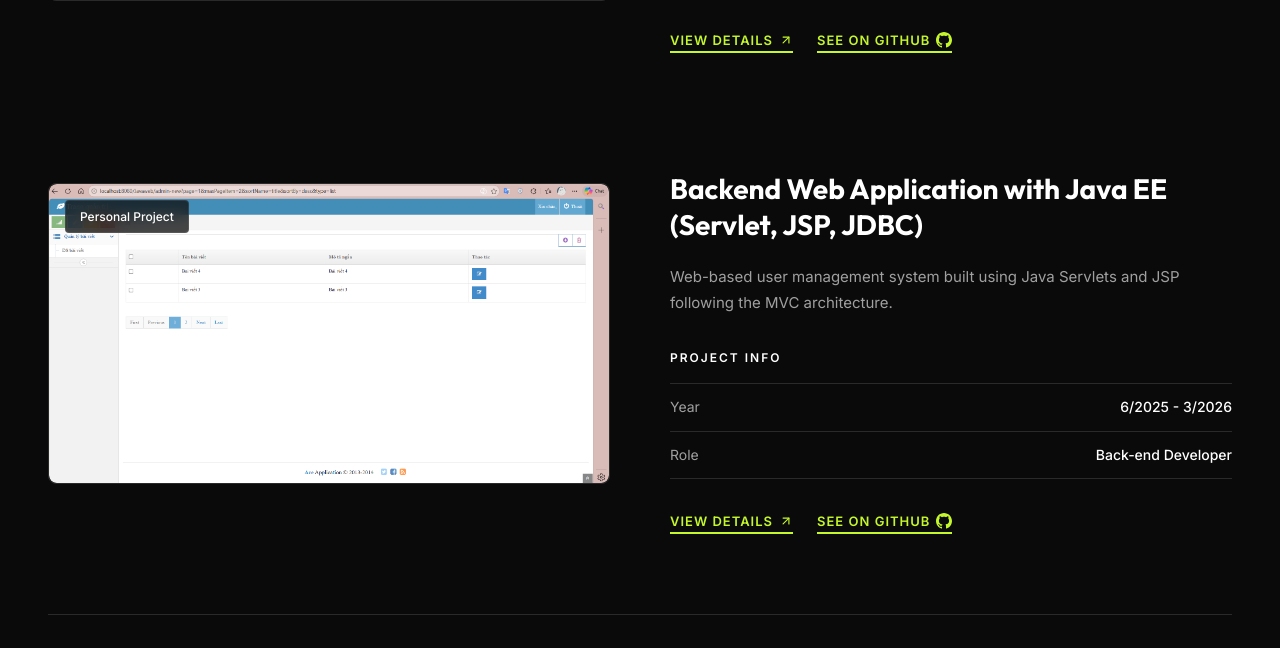
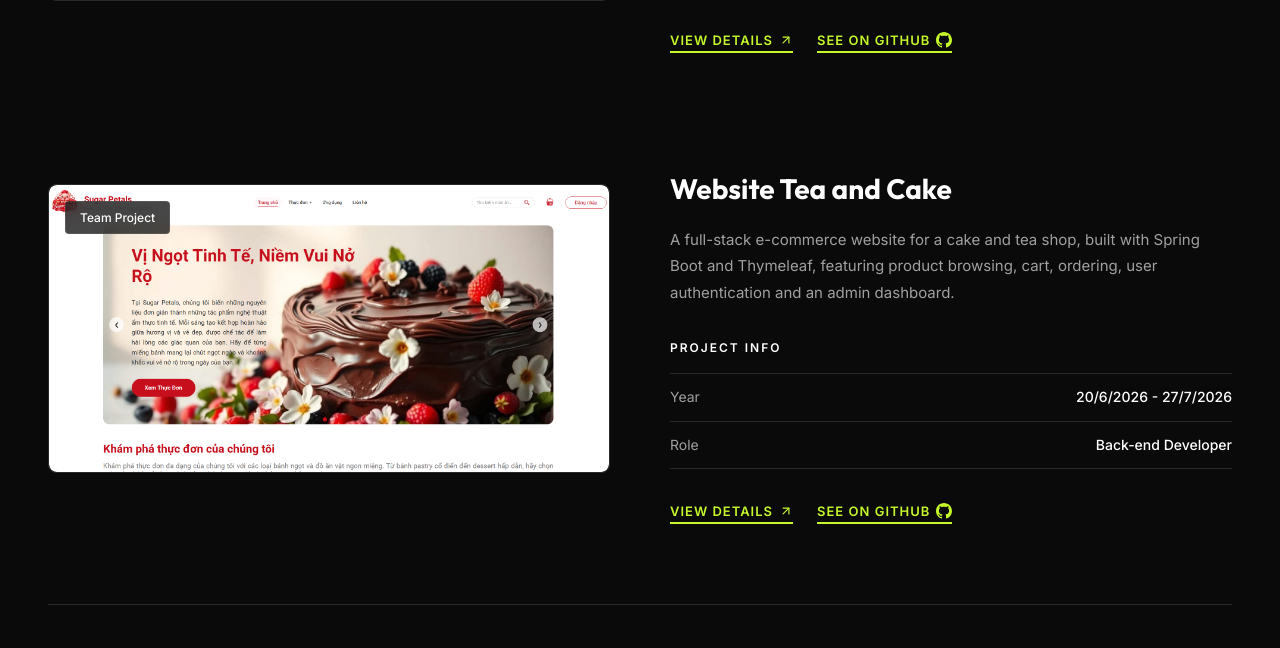
Before and after one commit to ChickenPTT/Personal_Portfolio_Website, a Spring Boot app: page / in a window 1280 px wide. Shown: the part 1772-2420 px from the top of the page. Run offline with Spring Boot 4, Linux system fonts and the light colour scheme.

Commit message:
Update project data

```diff
--- a/src/main/resources/application.properties
+++ b/src/main/resources/application.properties
@@ -1,5 +1,5 @@
 spring.application.name=Profile
-server.port=${PORT:8080}
+server.port=${PORT:8081}
 
 # Avoid stale JS/CSS in the browser while iterating on the UI
 spring.web.resources.cache.cachecontrol.no-store=true
--- a/src/main/resources/static/User/Js/project-detail.js
+++ b/src/main/resources/static/User/Js/project-detail.js
@@ -32,7 +32,7 @@ document.addEventListener('DOMContentLoaded', function () {
     // Tech stack tags
     const techTagsHtml = project.techStack
         .map(t => `<span class='tech-tag'>${t}</span>`)
-        .join(',');
+        .join(', ');
 
     // Key features list
     const featuresHtml = project.features
@@ -107,10 +107,10 @@ document.addEventListener('DOMContentLoaded', function () {
                     <ul class="detail-features-list">${featuresHtml}</ul>
                 </div>
 
-                <div class="detail-block">
+               <!-- <div class="detail-block">
                     <h2 class="detail-block-title">Challenges</h2>
                     <p class="detail-block-text">${project.challenges}</p>
-                </div>
+                </div> -->
 
                 ${galleryHtml ? `
                 <div class="detail-block">
--- a/src/main/resources/static/User/Js/projects-data.js
+++ b/src/main/resources/static/User/Js/projects-data.js
@@ -28,7 +28,7 @@ const projectsData = [
         role: "Back-end Developer",
         type: "Personal Project",
         year: "6/2025 - 3/2026",
-        featured: true,
+        featured: false,
         githubUrl: "https://github.com/ChickenPTT/Backend-Web-Application-with-Jakarta-EE-Servlet-JSP-JDBC-/tree/laptrinhJavaWeb",
         demoUrl: null,
         techStack: ["Java", "Servlet", "JSP", "JDBC", "MySQL"],
@@ -44,7 +44,7 @@ const projectsData = [
     {
         id: "toyota-redesign",
         name: "Leader - Redesign Website Toyota Viet Nam",
-        shortDesc: "A 12-page static website built as a team project, based on redesigned layouts created in Figma.",
+        shortDesc: "A static multi-page website for Toyota Vietnam, built by a team of four from a redesigned Figma layout.",
         thumbnail: "User/image/p2.png",
         role: "Front-end Developer",
         type: "Team Project",
@@ -52,36 +52,56 @@ const projectsData = [
         featured: false,
         githubUrl: "https://github.com/ChickenPTT/DuAnCk_TKGD",
         demoUrl: null,
-        techStack: ["HTML", "CSS", "JavaScript"],
-        overview: "Write a short paragraph about the problem this project solves and your goal for it.",
+        techStack: ["HTML", "CSS", "JavaScript", "Figma", "Git/GitHub"],
+        overview: "A final course project to redesign the Toyota Vietnam website. We started from a new interface designed in Figma and turned it into working static pages with HTML, CSS and JavaScript. As team leader, I set up the repository structure and a branch-per-member Git workflow, then merged everyone's pages into one connected website.",
         features: [
-            "12 fully responsive static pages",
-            "Led a team through Figma-to-code implementation",
-            "Consistent design system across pages"
+            "Homepage with image slider and slide transitions",
+            "Vehicle filter interface modeled on the Toyota website",
+            "Account pages: login, register and forgot password",
+            "History and search (find) pages",
+            "Newsroom and Parts & Accessories pages",
+            "All pages linked into one consistent site"
         ],
         challenges: "Describe a technical challenge you faced and how you solved it.",
-        gallery: ["User/image/p2.png"]
+        gallery: ["User/image/p2.png", "User/image/1.jpg" ],
     },
     {
         id: "website-Cake-Tea",
-        name: "Website Cake Tea",
-        shortDesc: "A modern, responsive portfolio website built with Java, HTML, CSS, and JavaScript to showcase my skills and projects.",
-        thumbnail: "User/image/p3.png",
-        role: "FullStack Developer",
-        type: "Personal Project",
-        year: "5/4/2026 - 20/4/2026",
+        name: "Website Tea and Cake",
+        shortDesc: "A full-stack e-commerce website for a cake and tea shop, built with Spring Boot and Thymeleaf, featuring product browsing, cart, ordering, user authentication and an admin dashboard.",
+        thumbnail: "User/image/Main_page.png",
+        role: "Back-end Developer",
+        type: "Team Project",
+        year: "20/6/2026 - 27/7/2026",
         featured: true,
-        githubUrl: "https://github.com/ChickenPTT/Personal_Portfolio_Website",
+        githubUrl: "https://github.com/ChickenPTT/Web_Java_Cake-Tea",
         demoUrl: null,
-        techStack: ["Java", "Spring Boot", "Thymeleaf", "HTML", "CSS", "JavaScript"],
-        overview: "Write a short paragraph about the problem this project solves and your goal for it.",
+        techStack: [
+            "Java 17", "Spring Boot", "Spring Security", "Spring Data JPA", "Thymeleaf",
+            "MySQL", "Spring Mail", "Lombok", "Maven",
+            "HTML", "CSS", "JavaScript", "Bootstrap", "Font Awesome"
+        ],
+        overview: "A web application that lets customers browse a cake and tea menu, search for products, manage a shopping cart and place orders online, while giving shop staff an admin area to manage the store. I built it with a team of developers to practice a complete Spring Boot MVC workflow: server-side rendering with Thymeleaf, authentication with Spring Security, and data persistence with JPA and MySQL.",
         features: [
-            "Dark / Light theme toggle",
-            "Responsive layout across devices",
-            "Contact form with validation"
+            "My Contributions: User Features",
+            "Browse the cake and tea menu with search and pagination",
+            "Product detail pages and a homepage header slider",
+            "Session-based shopping cart: add, update quantity, remove and clear items",
+            "Combo deals and promo codes, including a birthday discount, with live price calculation (subtotal, discount, delivery fee, total)",
+            "Checkout and order history page for each customer",
+            "Forgot-password flow with email reset link",
+            "Contact page and Vietnamese-language interface",
+            "Teammate’s Work: Admin Features",
+            "Separate admin login and protected admin area, routed through Thymeleaf",
+            "Admin dashboard UI built with Bootstrap and Font Awesome",
+            "User registration (with date of birth) and login popup powered by Spring Security",
+            "Order management: view and process customer orders",
+            "Combo management: create and maintain combo deals shown to customers",
+            "Promotion and campaign management behind the customer promo codes",
+            "Product and category management with image upload"
         ],
-        challenges: "Describe a technical challenge you faced and how you solved it.",
-        gallery: ["User/image/p3.png"]
+        challenges: "",
+        gallery: ["User/image/Main_page.png", "User/image/menupage.png", "User/image/AdminSign.png","User/image/adminpage.png"]
     }
 
 ];
--- a/src/main/resources/static/User/css/project-detail.css
+++ b/src/main/resources/static/User/css/project-detail.css
@@ -168,9 +168,9 @@
     margin-top: 32px;
 }
 
-.detail-sidebar .project-meta-label:first-child {
-    margin-top: 0;
-}
+/*.detail-sidebar .project-meta-label:first-child {*/
+/*    margin-top: 0;*/
+/*}*/
 
 .detail-tech-tags {
     margin-bottom: 8px;
--- a/src/main/resources/templates/projects.html
+++ b/src/main/resources/templates/projects.html
@@ -52,8 +52,7 @@
 <section class="projects-page-hero">
     <div class="projects-page-hero-content">
         <h1 class="projects-page-title">ALL PROJECTS</h1>
-        <p class="projects-page-description">A collection of projects I've built — from back-end systems to
-            full-stack applications. Filter by role to explore.</p>
+        <p class="projects-page-description">A collection of projects I’ve built, from front-end to Java back-end web applications. Filter by role to explore.</p>
     </div>
 
     <!-- Filter -->
```
Also changed, not shown: pom.xml (+6 -1 lines), src/main/resources/static/User/image/1.jpg (added), src/main/resources/static/User/image/AdminSign.png (added), src/main/resources/static/User/image/Main_page.png (added), src/main/resources/static/User/image/adminpage.png (added), src/main/resources/static/User/image/menupage.png (added).
